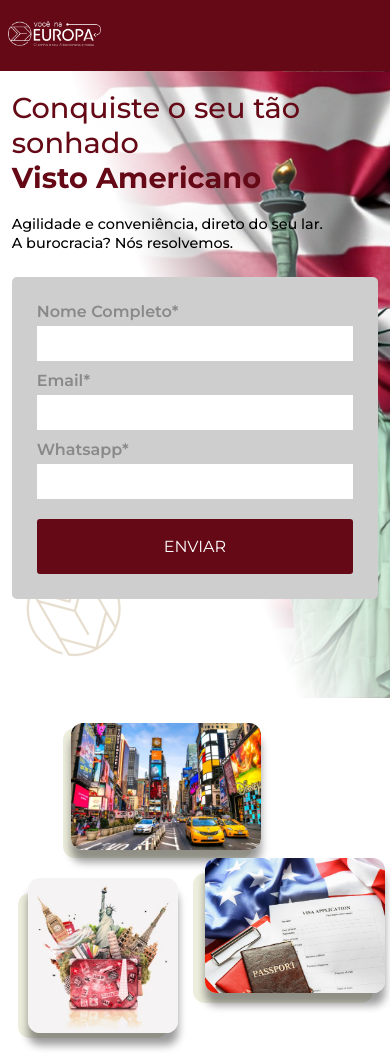
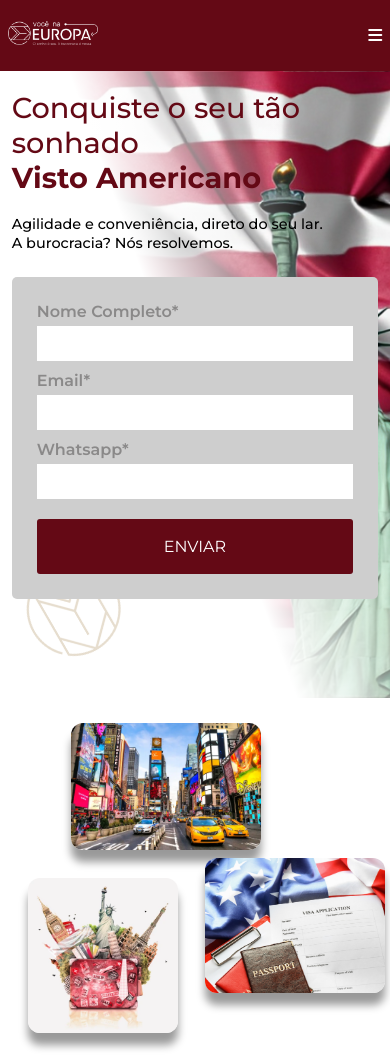
Before and after one commit to FahaTrader/VistoAmericano, a plain HTML site: page index.html in a window 390 px wide. Shown: the top 1055 px of the page. Drawn offline with Linux system fonts and the light colour scheme.

Commit message:
toogler cards

```diff
--- a/styles.css
+++ b/styles.css
@@ -99,7 +99,7 @@ nav i {
   }
 
   nav i {
-    display: block;
+    display: block!important;
   }
 
   .nav-item {
@@ -361,7 +361,7 @@ input {
 }
 
 .container-img1 {
-  background-color: var(--bg-color);
+  background-color: transparent;
   position: relative;
   width: 300px;
   height: 200px;
@@ -379,7 +379,7 @@ input {
 }
 
 .container-img2 {
-  background-color: #eeeede;
+  background-color: transparent;
   position: relative;
   width: 280px;
   height: 220px;
@@ -399,7 +399,7 @@ input {
 }
 
 .container-img3 {
-  background-color: #eeeede;
+  background-color: transparent;
   position: relative;
   width: 240px;
   height: 235px;
@@ -419,8 +419,7 @@ input {
 }
 
 .btn-contato {
-  background-color: #800000;
-  /* Cor vinho */
+  background-color: var(--primary-color);
   color: white;
   padding: 10px 20px;
   border: none;
@@ -471,7 +470,6 @@ input {
   }
 
   .container-img1 {
-    background-color: #eeeede;
     position: relative;
     width: 190px;
     height: 130px;
@@ -490,7 +488,6 @@ input {
   }
 
   .container-img2 {
-    background-color: #eeeede;
     position: relative;
     width: 180px;
     height: 130px;
@@ -511,7 +508,6 @@ input {
   }
 
   .container-img3 {
-    background-color: #eeeede;
     position: relative;
     width: 150px;
     height: 145px;
```
Also changed, not shown: index.html (+1 -1 lines).
